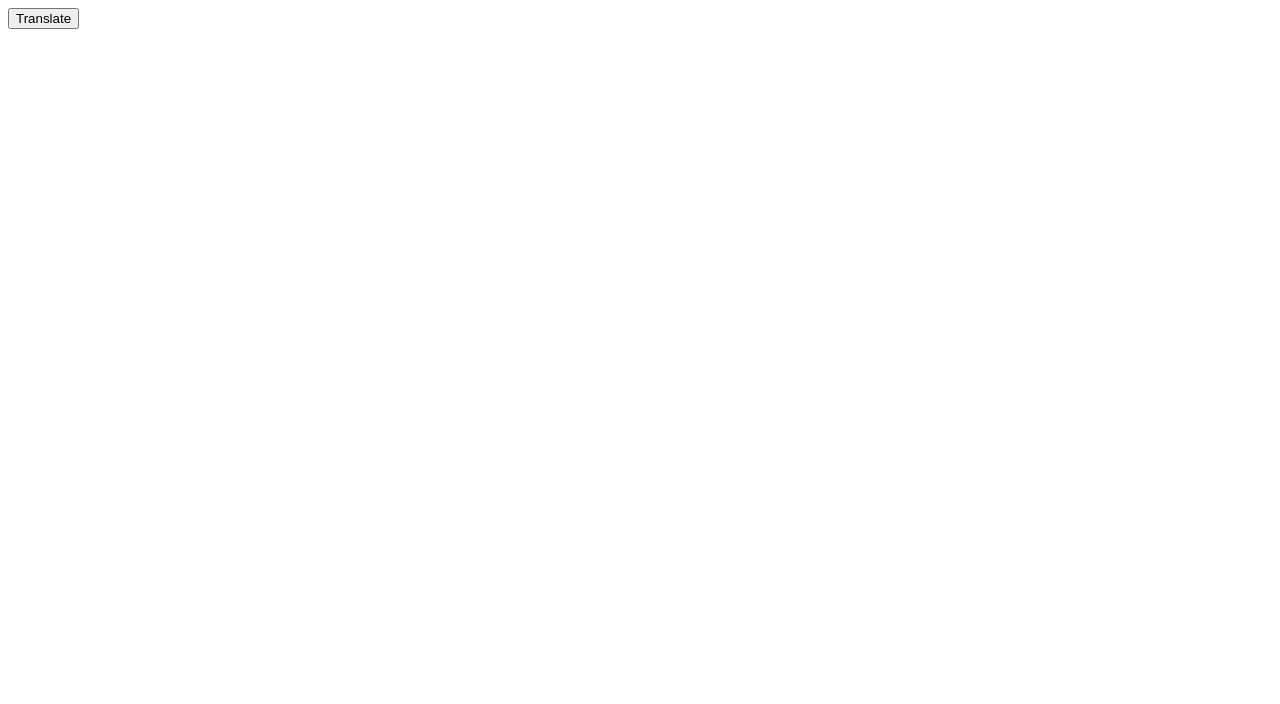
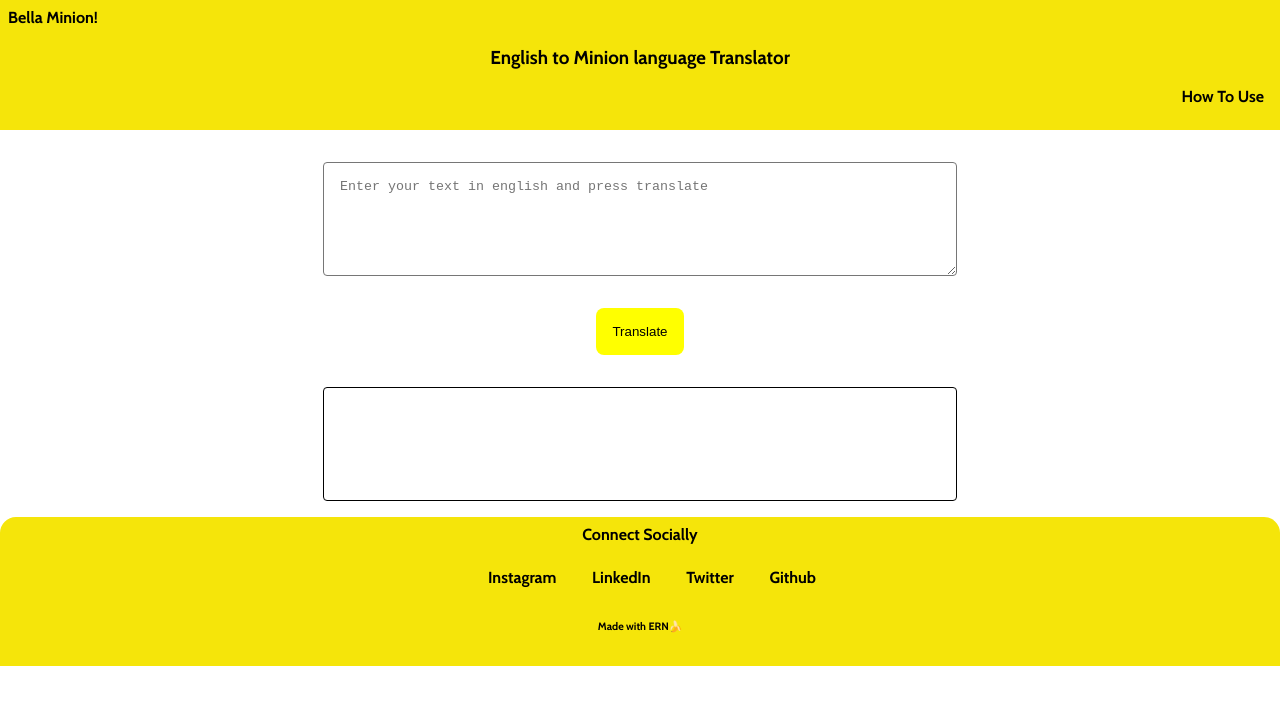
Before and after one commit to vineeth-t/Banana-Minion-translator, a plain HTML site: page index.html in a window 1280 px wide. Drawn offline with nearby package versions, Linux system fonts and the light colour scheme.

Commit message:
feat:added translation

```diff
--- a/banana.js
+++ b/banana.js
@@ -1,2 +1,26 @@
-var inputDiv=document.querySelector("btn-translate");
-console.log(inputDiv);
+var btnTranslate=document.querySelector("#btn-translate");
+var outputDiv = document.querySelector("#output");
+var textInput= document.querySelector(".textArea");
+var url="https://api.funtranslations.com/translate/minion.json";
+btnTranslate.addEventListener("click",clickEvent);
+function clickEvent() {
+    doFetch(textInput.value);
+
+}
+
+
+function constructUrl(text){
+    return url+"?"+"text="+text;
+}
+function doFetch(text){
+    fetch(constructUrl(text))
+        .then(response => response.json())
+        .then(json => console.log(outputDiv.innerText=json.contents.translated))
+        .catch(errorHandler)
+}
+
+/* error Handling*/
+function errorHandler(error){
+        console.log(('error occurred',error));
+        alert("Please try again later");
+}
--- a/index.html
+++ b/index.html
@@ -4,9 +4,45 @@
     <meta charset="UTF-8">
     <meta name="viewport" content="width=device-width, initial-scale=1.0">
     <title>Minion Translator</title>
+    <link href="style.css" rel="stylesheet"/>
 </head>
-<body>
+<body  >
+  <nav class='navigation'>
+    <div class='nav-brand'>Bella Minion! </div>
+      <h3>English to Minion language Translator</h3>
+  <ul class='list-non-bullet nav-pills'>
+
+      <li class="list-item-inline">
+          <a class="link link-active" href='instructions.html'>How To Use</a>
+      </li>
+  </ul>
+
+</nav>
+
+
+  <textarea class="textArea" placeholder="Enter your text in english and press translate"></textarea>
+
   <button id="btn-translate">Translate</button>
+  <div id="output"></div>
+
 </body>
+ <footer class="footer">
+    <div class="footer-container">Connect Socially</div>
+    <ul class="list-non-bullet">
+        <li class='list-item-inline'>
+            <a class="link" target='_blank' href='https://www.instagram.com/__pvr__/'>Instagram</a>
+        </li>
+        <li class='list-item-inline'>
+            <a class="link" target='_blank' href='https://www.linkedin.com/in/pavan-vineethreddy-0a5b59118/'>LinkedIn</a>
+        </li>
+        <li class='list-item-inline'>
+            <a class="link" target='_blank' href='https://twitter.com/home'>Twitter</a>
+        </li>
+        <li class='list-item-inline'>
+            <a class="link" target='_blank' href='https://github.com/vineeth-t'>Github</a>
+        </li>
+    </ul>
+    <h6>Made with ERN🍌</h6>
+</footer>
 <script type="text/javascript" src="banana.js"></script>
 </html>
--- /dev/null
+++ b/style.css
@@ -0,0 +1,107 @@
+@import url('https://fonts.googleapis.com/css2?family=Cabin:wght@400;700&display=swap');
+
+body{
+    text-align: center;
+    font-family: 'Cabin', sans-serif;
+    font-weight: bold;
+    display:block;
+    margin: auto;
+
+
+  }
+  .textArea{
+      width: 80%;
+      height: 10vh;
+      display: block;
+      padding: 1rem;
+      border-radius: 0.25rem;
+      max-width:600px;
+      margin: auto;
+
+      }
+     #output{
+       border: 1px solid black;
+       height: 10vh;
+       width: 80%;
+       max-width:600px;
+       margin: auto;
+       padding: 1rem;
+       border-radius: 0.25rem;
+     }
+
+     #btn-translate{
+        margin: 2rem;
+        background-color: yellow;
+        border: 0rem;
+        border-radius: 0.5rem;
+        padding: 1rem 1rem 1rem 1rem;
+     }
+
+     .navigation{
+           background-color:rgb(245, 229, 10) ;
+           color:black;
+           padding: 0.5rem;
+           margin-bottom: 2REM;
+
+       }
+     .navigation .nav-brand{
+        text-align: left;
+         font-weight: bold;
+     }
+     .footer{
+        background-color :rgb(245, 229, 10);
+        padding : 0.5rem 0.5rem;
+        text-align :center;
+        color:black;
+        border-top-left-radius: 1rem;
+        border-top-right-radius: 1rem;
+        margin-top:1rem;
+    }
+    .footer-container{
+        text-align :center;
+    }
+    .footer .link{
+        color:black;
+        display: inline-block;
+        padding-inline-start: 0px;
+    }
+    .list-item-inline{
+        display:inline-block;
+        padding :0rem 0.5rem;
+       }
+       .link{
+        text-decoration:none;
+        padding: 0.5rem 1rem;
+    }
+    .background{
+        width: 60px;
+    }
+
+    .navigation .link {
+        display: inline-block;
+       color:black;
+       padding: 0rem;
+
+   }
+
+   .nav-pills{
+       text-align: right;
+
+   }
+   .section {
+    padding: 2rem;
+    margin: auto;
+
+ }
+ .section h1 {
+     text-align: left;
+ }
+ .ow {
+     background-color: rgba(255, 255, 255, 0.712);
+ }
+ .primary-link{
+    padding-top: 0.5rem;
+    background-color: yellow;
+    border-radius: 0.5rem;
+    color: black;
+}
```
Also changed, not shown: instructions.html (added, +20 -0 lines).
